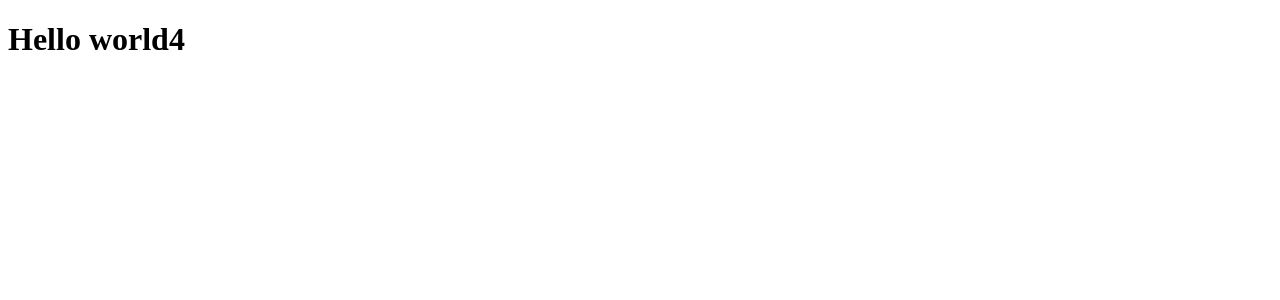
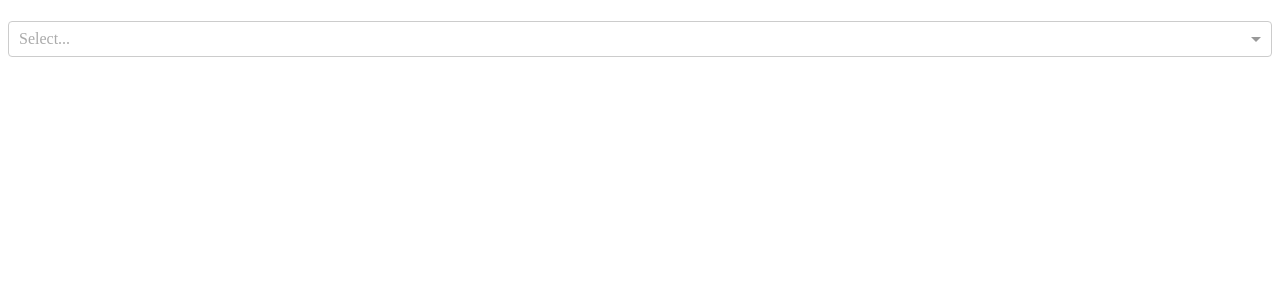
Before and after one commit to A18D/Test, a React (Create React App) app: page / in a window 1280 px wide. Shown: the top 300 px of the page. Built offline with nearby package versions, Linux system fonts and the light colour scheme.

Commit message:
add files

```diff
--- a/package.json
+++ b/package.json
@@ -46,10 +46,14 @@
   "dependencies": {
     "babel-preset-es2015": "^6.24.1",
     "httpster": "1.0.3",
-    "prop-types": "15.6.0",
+    "prop-types": "^15.6.0",
     "react": "^16.4.2",
     "react-dom": "^16.4.2",
+    "react-redux": "^5.0.5",
     "react-scripts": "^1.1.5",
+    "react-select": "^1.0.0-rc.5",
+    "redux": "^3.7.0",
+    "redux-thunk": "^2.2.0",
     "uuid": "3.1.0"
   }
 }
--- /dev/null
+++ b/src/TestSelect.js
@@ -0,0 +1,31 @@
+import React from 'react'
+import Select from 'react-select'//https://github.com/JedWatson/react-select
+import 'react-select/dist/react-select.css'
+
+const options = [
+    { value: 'chocolate', label: 'Chocolate' },
+    { value: 'strawberry', label: 'Strawberry' },
+    { value: 'vanilla', label: 'Vanilla' }
+]
+
+class CSelect extends React.Component {
+    state = {
+        selectedOption: null,
+    }
+    handleChange = (selectedOption) => {
+        this.setState({ selectedOption });
+        console.log(`Option selected:`, selectedOption);
+    }
+    render() {
+        const { selectedOption } = this.state;
+
+        return (
+            <Select
+                value={selectedOption}
+                onChange={this.handleChange}
+                options={options} />
+        )
+    }
+}
+
+export default CSelect
--- a/src/index.js
+++ b/src/index.js
@@ -1,7 +1,8 @@
 import React from 'react'
 import { render } from 'react-dom'
+import CSelect from './TestSelect'
+import store from './store'
 
 
-window.React = React
-
-render(<h1>Hello world4</h1>, document.getElementById('react-container'))
+render(<CSelect />, document.getElementById('react-container'))
+//render(<Store />, document.getElementById('react-container'))
--- /dev/null
+++ b/src/reducer/counter.js
@@ -0,0 +1,11 @@
+//import { INCREMENT } from '../constants'
+
+export default (count = 0, action = "INCREMENT") => {
+    const { type } = action
+
+    switch (type) {
+        case "INCREMENT": return count + 1
+    }
+
+    return count
+}
--- /dev/null
+++ b/src/reducer/index.js
@@ -0,0 +1,6 @@
+import counterReducer from './counter'
+import { combineReducers } from 'redux'
+
+export default combineReducers({
+    count: counterReducer
+})
--- /dev/null
+++ b/src/store/index.js
@@ -0,0 +1,7 @@
+import { createStore } from 'redux'
+import reducer from '../reducer'
+
+const store = createStore(reducer)
+//dev only
+window.store = store
+export default store
```
Also changed, not shown: .babelrc (added), 5 other files (tests, documents, lock files or other folders).
